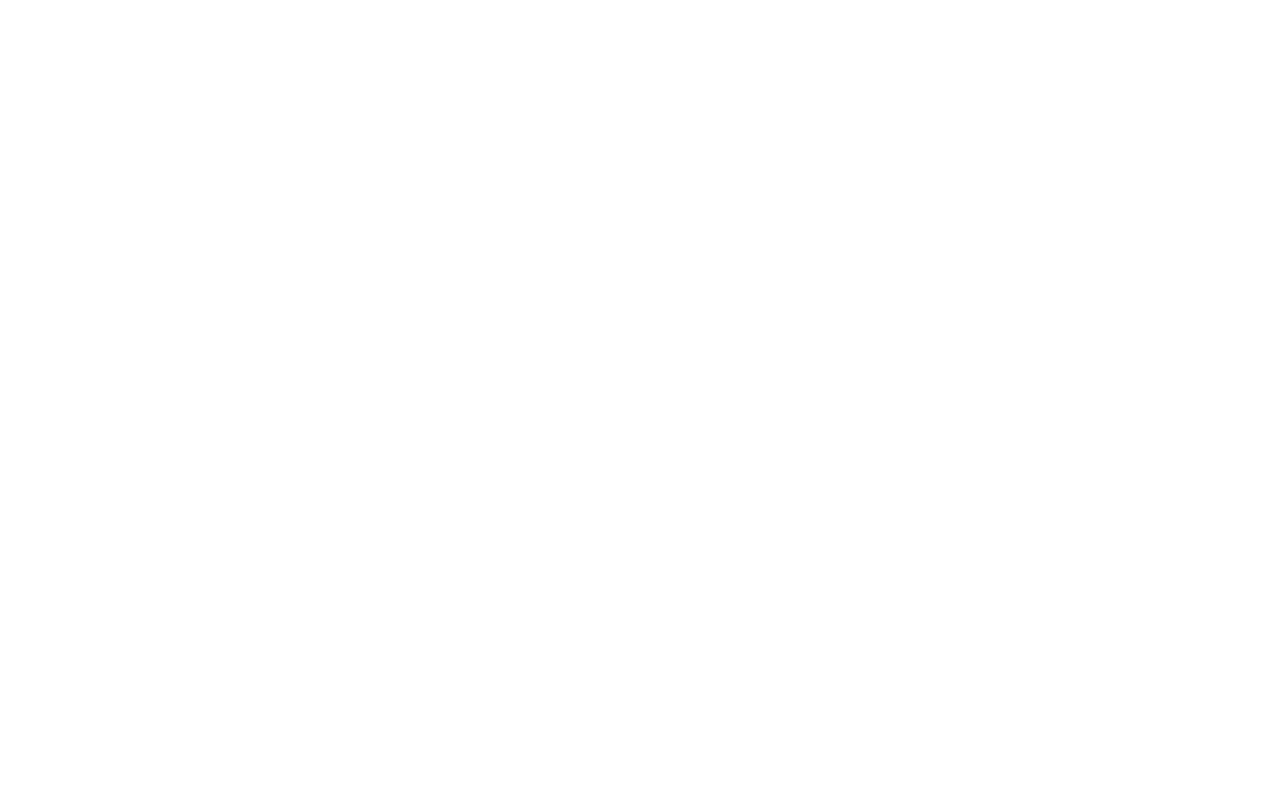
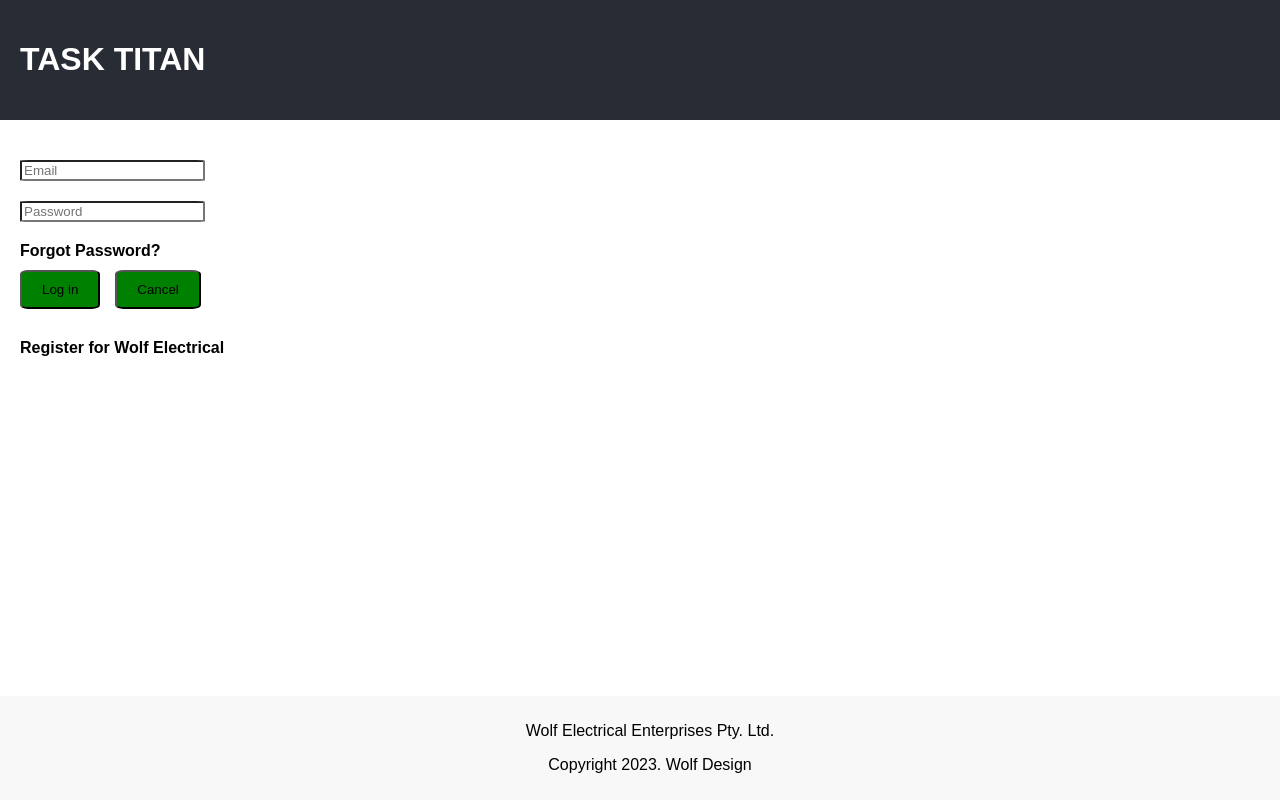
Before and after one commit to stuWolf/TaskTitan, a React (Create React App) app: page /login in a window 1280 px wide. Before the commit this address had no page. Built offline with nearby package versions, Linux system fonts and the light colour scheme; the HTML template or start-up script is replaced by a standard one.

Commit message:
login form

```diff
--- a/src/App.css
+++ b/src/App.css
@@ -1,5 +1,6 @@
 .App {
   font-family: Arial, sans-serif;
+  text-align: left;
 }
 
 /* Manager view */
@@ -35,32 +36,50 @@
   color: white;
 }
 
-.login-form {
-  margin: 20px;
+/* end landing page */
+
+/* login form */
+.App {
+
+  text-align: left;
 }
 
-.login-form input {
+.login-form {
+  margin-top: 40px;
+  margin-left: 20px;
+
+}
+
+.login-form input,
+.login-form button {
   display: block;
-  margin: 10px auto;
-  padding: 10px;
+  margin-bottom: 20px;
+  border-radius:5%;
 }
 
 .login-form button {
+  margin-top: 10px;
+  display: inline-block;
+  background-color: green; /* Green background */
+  color: black; /* Black text */
+  padding: 10px 20px; /* Add some padding */
+  font-family: Arial, sans-serif; /* Change the font */
+  margin-right: 15px; /* Add some space between buttons */
+  border-radius:10%;
+}
+
+.login-form a {
+  color: black;
+  font-weight: bold;
   display: block;
-  margin: 10px auto;
-  padding: 10px;
+  margin-top: 10px;
+  text-decoration: none; /* Remove the underline */
 }
-/* .login-form label {
-  display: block;
-  margin: 10px auto;
-  padding: 10px;
-} */
 
-.terms {
-  display: flex;
-  align-items: center;
-  justify-content: center;
-}
+/* end login form */
+
+/* Footer */
+
 footer {
   position: fixed;
   left: 0;
--- a/src/App.js
+++ b/src/App.js
@@ -4,6 +4,7 @@
 import Login from './Pages/LoginPage'; // Assuming LandingPage is in the same directory
 
 import Home from './Pages/home';
+import Landing from './Pages/LandingPage';
 
 // import OpenJobs from './OpenJobs';
 // import Quotes from './Quotes';
@@ -18,14 +19,24 @@
        {/* <LandingPage /> */}
 
        <Routes>
+
+       <Route path="/landing" element={<Landing />} />
+       <Route path="/login" element={<Login />} />
+       <Route path="/register" element={<h1>TODO</h1>} />
+       <Route path="/profile" element={<h1>TODO</h1>} />
+       <Route path="/addWorker" element={<h1>TODO</h1>} />
+       <Route path="/managerHome" element={<h1>TODO</h1>} />
        <Route path="/home" element={<Home />} />
+       <Route path="/workerHome" element={<h1>TODO</h1>} />
+       <Route path="/managerWorkers" element={<h1>TODO</h1>} />
+
        <Route path="/openjobs" element={<h1>TODO</h1>} />
-        <Route path="/quotes" element={<h1>TODO</h1>}/>
-        <Route path="/reviews" element={<h1>TODO</h1>}/>
+        <Route path="/quotes" element={<h1>TODO</h1>}/>  {/*displays list of all quotes*/}
+        <Route path="/reviews" element={<h1>TODO</h1>}/>  {/*displays list of all reviews*/}
         <Route path="/search" element={<h1>TODO</h1>}/>
-        <Route path="/profile" element={<h1>TODO</h1>}/>
-        <Route path="/logout" element={<Login />}/>
-        <Route path="/" element={<Home />} />
+
+        {/* <Route path="/logout" element={<Login/>}/> */}
+        <Route path="/" element={<Landing />} />
 
        </Routes>
 
--- a/src/Pages/LandingPage.jsx
+++ b/src/Pages/LandingPage.jsx
@@ -6,7 +6,7 @@
 
 
 
-export default function LandingPage(){
+export default function Landing(){
   return (
 
 
--- a/src/Pages/LoginPage.jsx
+++ b/src/Pages/LoginPage.jsx
@@ -1,25 +1,71 @@
-import React from 'react';
+import React, { useState} from "react";
+// import React, { useState, useEffect } from "react";
 import '../App.css';
+import { Link, useNavigate } from 'react-router-dom';
 
-function Login() {
+import Header from '../components/header';
+import Footer from '../components/footer';
+
+
+// function Login() {
+//   return (
+//     <div className="App">
+
+//       <div className="login-form">
+//         <input type="email" placeholder="Email" />
+//         <input type="password" placeholder="Password" />
+//         <button>Log in</button>
+//         <button>Forgot Password?</button>
+//         <button>Register for Wolf Electrical</button>
+//         <div className="terms">
+//           <input type="checkbox" id="terms" name="terms" />
+//           <label htmlFor="terms">I agree with the terms and conditions</label>
+//         </div>
+//       </div>
+
+//     </div>
+//   );
+// }
+
+// export default Login;
+
+
+export const Login = () => {
+  const [email, setEmail] = useState("");
+  const [password, setPassword] = useState("");
+  // const [termsAgreed, setTermsAgreed] = useState(false);
+
+  // Get a reference to the history object
+  let navigate = useNavigate();
+
+  const handleLogin = () => {
+    // Handle login
+  };
+
+  const handleCancel = () => {
+    // Handle login
+    navigate('/landing');
+  };
+
   return (
     <div className="App">
+       <Header/>
+      <div className="login-form">
+        <input type="email" value={email} onChange={e => setEmail(e.target.value)} placeholder="Email" />
+        <input type="password" value={password} onChange={e => setPassword(e.target.value)} placeholder="Password" />
+        <Link to="/profile">Forgot Password?</Link>
+        <button onClick={handleLogin}>Log in</button>
+        <button onClick={handleCancel}>Cancel</button>
 
-      <div className="login-form">
-        <input type="email" placeholder="Email" />
-        <input type="password" placeholder="Password" />
-        <button>Log in</button>
-        <button>Forgot Password?</button>
-        <button>Register for Wolf Electrical</button>
-        <div className="terms">
-          <input type="checkbox" id="terms" name="terms" />
-          <label htmlFor="terms">I agree with the terms and conditions</label>
-        </div>
+        <Link to="/register">Register for Wolf Electrical</Link>
+
+
       </div>
 
+      <Footer/>
+    </div>
 
-    </div>
   );
-}
+};
 
 export default Login;
--- a/src/components/navbar.jsx
+++ b/src/components/navbar.jsx
@@ -15,7 +15,7 @@
       <Link to="/reviews">Reviews</Link>
       <Link to="/search">Search</Link>
       <Link to="/profile">Profile</Link>
-      <Link to="/logout">Logout</Link>
+      <Link to="/landing">Logout</Link>
 
 
 
```
Also changed, not shown: 1 other file (tests, documents, lock files or other folders).
